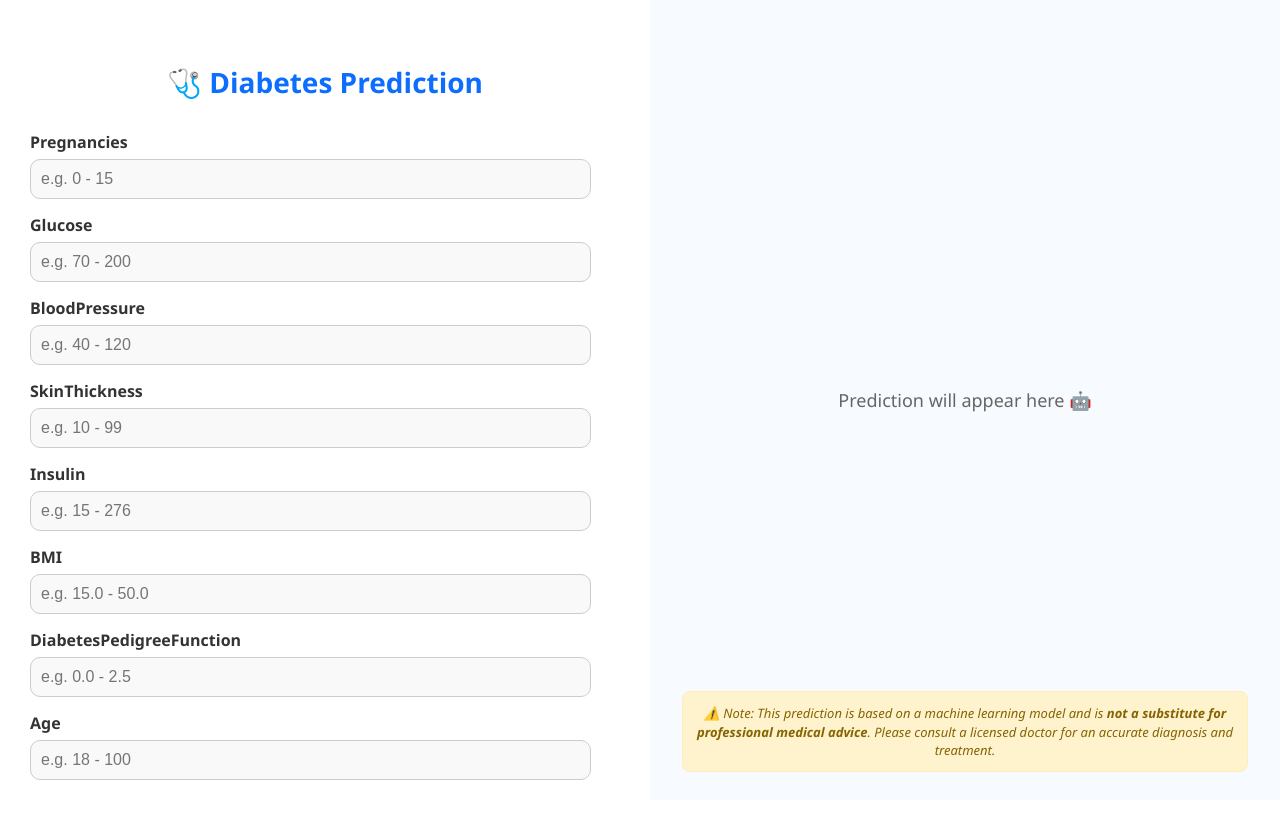
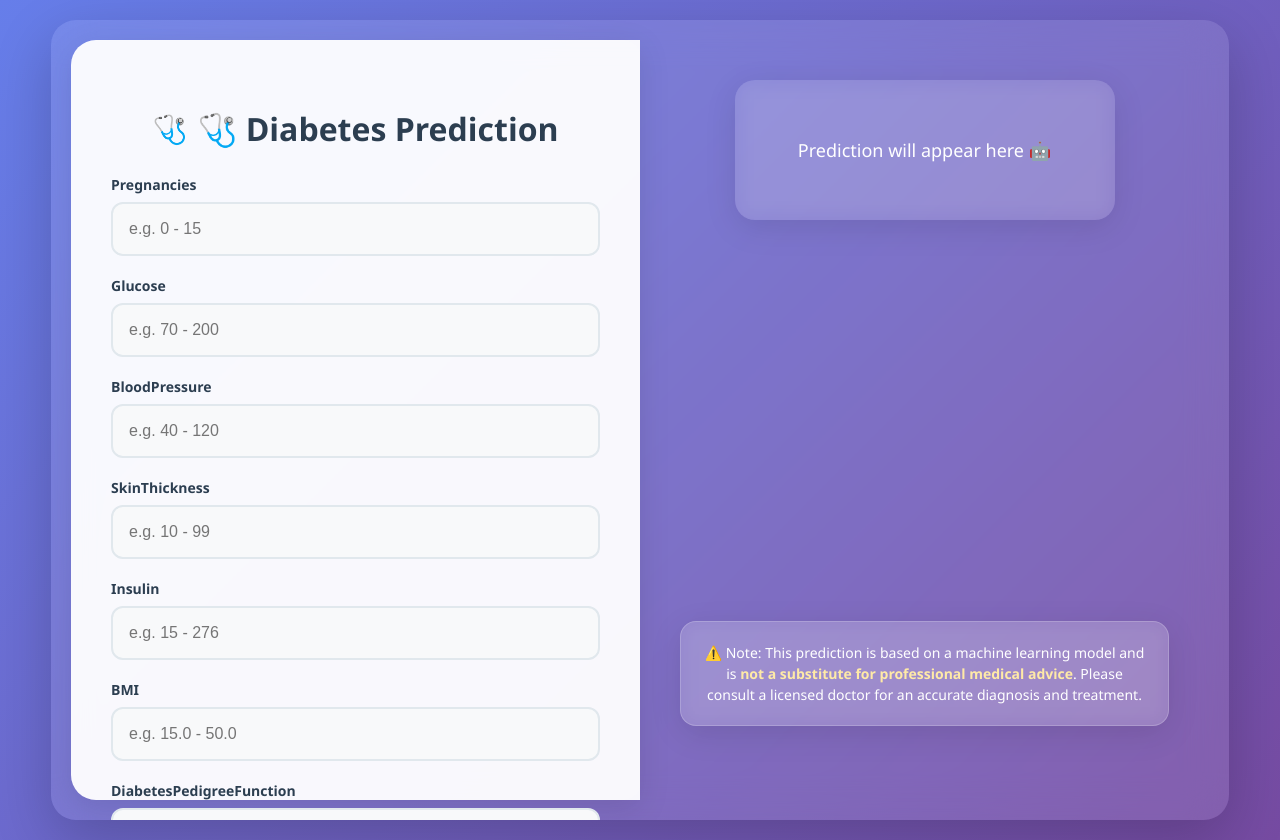
Before and after one commit to Avinash-prajapat/Diabetes-Predictor-WebApp, a Flask app: page / in a window 1280 px wide. Before the commit the page ends 780 px from the top, so only its background shows below. Run offline with Flask 3, Linux system fonts and the light colour scheme; parts of the project's set-up code (start-up, migrations or seed data) failed here and were passed over.

Commit message:
Update style.css

```diff
--- a/static/style.css
+++ b/static/style.css
@@ -1,7 +1,8 @@
 body {
     margin: 0;
-    font-family: 'Segoe UI', sans-serif;
-    background: #eef4ff;
+    font-family: 'Segoe UI', -apple-system, BlinkMacSystemFont, sans-serif;
+    background: linear-gradient(135deg, #667eea 0%, #764ba2 100%);
+    min-height: 100vh;
     overflow-x: hidden;
 }
 
@@ -11,216 +12,299 @@ body {
     min-height: 100vh;
 }
 
-/* LEFT SIDE - FORM */
+/* HEADER SECTION */
 .form-side {
-    padding: 20px;
-    background: white;
-    box-shadow: 0 2px 10px rgba(0, 0, 0, 0.05);
+    padding: 25px 20px;
+    background: rgba(255, 255, 255, 0.95);
+    backdrop-filter: blur(10px);
+    border-radius: 0 0 25px 25px;
+    box-shadow: 0 8px 32px rgba(0, 0, 0, 0.1);
 }
 
 h2 {
-    color: #0d6efd;
+    color: #2c3e50;
     text-align: center;
     font-size: 24px;
     margin-bottom: 25px;
-    padding-top: 10px;
+    font-weight: 700;
+    display: flex;
+    align-items: center;
+    justify-content: center;
+    gap: 10px;
 }
 
+h2::before {
+    content: "🩺";
+    font-size: 28px;
+}
+
+/* FORM STYLES */
 .input-group {
-    margin-bottom: 15px;
+    margin-bottom: 20px;
 }
 
 label {
     font-weight: 600;
-    margin-bottom: 6px;
+    margin-bottom: 8px;
     display: block;
-    color: #333;
+    color: #2c3e50;
+    font-size: 14px;
 }
 
 input[type="number"] {
     width: 100%;
-    padding: 14px;
-    border-radius: 10px;
-    border: 1px solid #ccc;
-    font-size: 16px; /* Prevents zoom on iOS */
+    padding: 16px;
+    border-radius: 12px;
+    border: 2px solid #e1e8ed;
+    font-size: 16px;
     box-sizing: border-box;
-    background: #f9f9f9;
+    background: #f8f9fa;
+    transition: all 0.3s ease;
 }
 
 input[type="number"]:focus {
-    border-color: #0d6efd;
+    border-color: #3498db;
     outline: none;
     background: white;
+    box-shadow: 0 0 0 3px rgba(52, 152, 219, 0.1);
 }
 
+/* PREDICT BUTTON */
 button {
     width: 100%;
-    padding: 16px;
-    background-color: #198754;
+    padding: 18px;
+    background: linear-gradient(135deg, #3498db, #2980b9);
     color: white;
     border: none;
-    border-radius: 10px;
+    border-radius: 12px;
     font-size: 18px;
-    margin-top: 20px;
+    font-weight: 600;
+    margin-top: 25px;
     cursor: pointer;
-    font-weight: 600;
-    box-shadow: 0 4px 8px rgba(25, 135, 84, 0.2);
+    box-shadow: 0 4px 15px rgba(52, 152, 219, 0.3);
     transition: all 0.3s ease;
+    display: flex;
+    align-items: center;
+    justify-content: center;
+    gap: 8px;
+}
+
+button::before {
+    content: "🔍";
+    font-size: 20px;
 }
 
 button:active {
-    background-color: #146c43;
     transform: translateY(2px);
-    box-shadow: 0 2px 4px rgba(25, 135, 84, 0.2);
+    box-shadow: 0 2px 8px rgba(52, 152, 219, 0.3);
 }
 
-/* RIGHT SIDE - RESULTS */
+/* RESULTS SECTION */
 .animation-side {
-    background: #f7fbff;
+    flex: 1;
+    padding: 30px 20px;
     display: flex;
+    flex-direction: column;
     align-items: center;
-    justify-content: center;
-    position: relative;
-    padding: 30px 20px;
-    min-height: 40vh;
-    flex: 1;
+    min-height: 60vh;
 }
 
 .animated-result {
     width: 100%;
-    max-width: 320px;
-    height: 220px;
+    max-width: 340px;
+    height: 240px;
     border-radius: 20px;
-    padding: 20px;
+    padding: 25px;
     text-align: center;
-    animation: fadeIn 1s ease forwards;
+    animation: fadeInUp 0.8s ease forwards;
     display: flex;
     flex-direction: column;
     justify-content: center;
     align-items: center;
-    box-sizing: border-box;
+    box-shadow: 0 10px 30px rgba(0, 0, 0, 0.1);
+    margin-bottom: 30px;
 }
 
 .animated-result p {
-    font-size: 20px;
-    font-weight: bold;
-    margin-top: 15px;
+    font-size: 22px;
+    font-weight: 700;
+    margin-top: 20px;
 }
 
 .happy {
-    background: #e0ffe5;
-    border: 2px solid #28a745;
-    color: #28a745;
-    animation: bounce 1s ease infinite alternate;
+    background: linear-gradient(135deg, #00b09b, #96c93d);
+    border: none;
+    color: white;
+    animation: float 3s ease-in-out infinite;
 }
 
 .danger {
-    background: #ffe0e0;
-    border: 2px solid #dc3545;
-    color: #dc3545;
-    animation: shake 0.8s ease infinite;
+    background: linear-gradient(135deg, #ff416c, #ff4b2b);
+    border: none;
+    color: white;
+    animation: pulse 2s ease-in-out infinite;
 }
 
 .emoji {
-    font-size: 60px;
-    animation: scaleUp 0.8s ease-in-out infinite alternate;
+    font-size: 70px;
+    filter: drop-shadow(0 4px 8px rgba(0, 0, 0, 0.2));
 }
 
 .hint {
     font-size: 18px;
-    color: #666;
+    color: white;
     text-align: center;
-    padding: 20px;
+    padding: 40px 20px;
+    background: rgba(255, 255, 255, 0.1);
+    backdrop-filter: blur(10px);
+    border-radius: 20px;
+    width: 100%;
+    max-width: 340px;
+    box-shadow: 0 8px 32px rgba(0, 0, 0, 0.1);
 }
 
 /* NOTE SECTION */
 .note-wrapper {
-    position: absolute;
-    bottom: 15px;
     width: 100%;
-    display: flex;
-    justify-content: center;
-    padding: 0 15px;
-    box-sizing: border-box;
+    padding: 20px;
+    margin-top: auto;
 }
 
 .note-message {
-    font-size: 12px;
-    color: #856404;
-    background-color: #fff3cd;
-    border: 1px solid #ffeeba;
-    padding: 12px;
-    width: 100%;
+    font-size: 13px;
+    color: white;
+    background: rgba(255, 255, 255, 0.15);
+    backdrop-filter: blur(10px);
+    border: 1px solid rgba(255, 255, 255, 0.2);
+    padding: 20px;
     text-align: center;
-    border-radius: 8px;
-    font-style: italic;
-    line-height: 1.4;
+    border-radius: 16px;
+    line-height: 1.5;
+    box-shadow: 0 8px 32px rgba(0, 0, 0, 0.1);
 }
 
-/* Animations */
-@keyframes fadeIn {
-    from { opacity: 0; transform: translateY(20px); }
-    to { opacity: 1; transform: translateY(0); }
+.note-message b {
+    color: #ffeaa7;
 }
 
-@keyframes bounce {
-    0% { transform: translateY(0px); }
-    100% { transform: translateY(-8px); }
+/* MODERN ANIMATIONS */
+@keyframes fadeInUp {
+    from {
+        opacity: 0;
+        transform: translateY(30px);
+    }
+    to {
+        opacity: 1;
+        transform: translateY(0);
+    }
 }
 
-@keyframes shake {
-    0% { transform: rotate(-2deg); }
-    50% { transform: rotate(2deg); }
-    100% { transform: rotate(-2deg); }
+@keyframes float {
+    0%, 100% {
+        transform: translateY(0px);
+    }
+    50% {
+        transform: translateY(-10px);
+    }
 }
 
-@keyframes scaleUp {
-    0% { transform: scale(1); }
-    100% { transform: scale(1.1); }
+@keyframes pulse {
+    0%, 100% {
+        transform: scale(1);
+    }
+    50% {
+        transform: scale(1.02);
+    }
+}
+
+@keyframes glow {
+    0%, 100% {
+        box-shadow: 0 0 20px rgba(52, 152, 219, 0.3);
+    }
+    50% {
+        box-shadow: 0 0 30px rgba(52, 152, 219, 0.6);
+    }
+}
+
+/* SCROLL BEHAVIOR */
+.split-container {
+    scroll-behavior: smooth;
 }
 
 /* Tablet and Desktop Layout */
 @media (min-width: 768px) {
+    body {
+        background: linear-gradient(135deg, #667eea 0%, #764ba2 100%);
+        display: flex;
+        align-items: center;
+        justify-content: center;
+        padding: 20px;
+    }
+
     .split-container {
         flex-direction: row;
-        height: 100vh;
+        max-width: 1200px;
+        width: 95%;
+        height: 90vh;
+        background: rgba(255, 255, 255, 0.1);
+        backdrop-filter: blur(20px);
+        border-radius: 25px;
+        box-shadow: 0 20px 60px rgba(0, 0, 0, 0.2);
+        overflow: hidden;
     }
 
     .form-side {
         flex: 1;
-        padding: 30px;
-        box-shadow: 5px 0 10px rgba(0, 0, 0, 0.05);
-        overflow-y: auto;
+        border-radius: 25px 0 0 25px;
+        margin: 20px 0 20px 20px;
+        padding: 40px;
     }
 
     .animation-side {
         flex: 1;
-        min-height: auto;
-        padding: 20px;
+        padding: 40px;
+        margin: 20px 20px 20px 0;
+        border-radius: 0 25px 25px 0;
     }
 
     h2 {
-        font-size: 28px;
-        margin-bottom: 30px;
-    }
-
-    input[type="number"] {
-        width: 95%;
-        padding: 10px;
-    }
-
-    button {
-        width: 97%;
-        padding: 12px;
-        font-size: 16px;
+        font-size: 32px;
     }
 
     button:hover {
-        background-color: #146c43;
+        transform: translateY(-2px);
+        box-shadow: 0 8px 25px rgba(52, 152, 219, 0.4);
+    }
+
+    .animated-result {
+        max-width: 400px;
+        height: 280px;
     }
 
     .note-message {
-        font-size: 13px;
-        width: 90%;
+        font-size: 14px;
     }
 }
+
+/* Extra small devices */
+@media (max-width: 360px) {
+    .form-side {
+        padding: 20px 15px;
+    }
+
+    .animation-side {
+        padding: 20px 15px;
+    }
+
+    h2 {
+        font-size: 22px;
+    }
+
+    .animated-result {
+        height: 200px;
+    }
+
+    .emoji {
+        font-size: 60px;
+    }
+}
```
